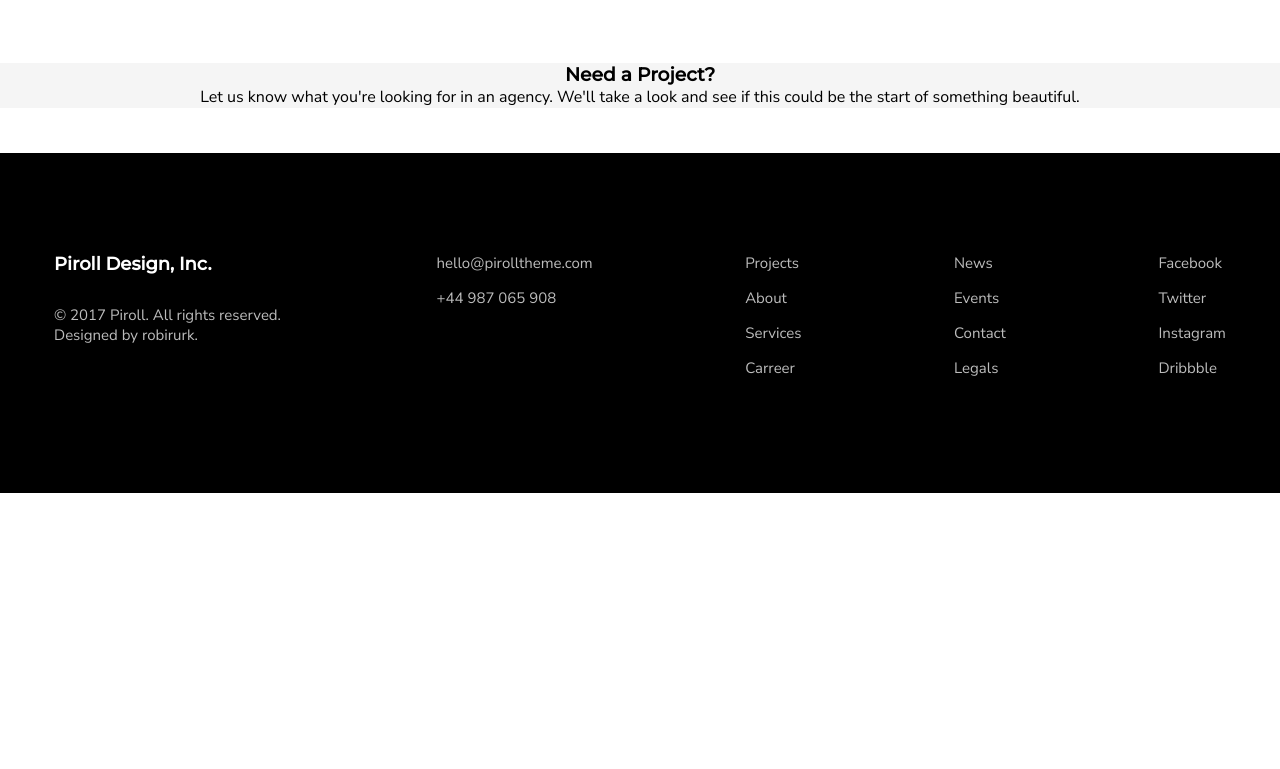
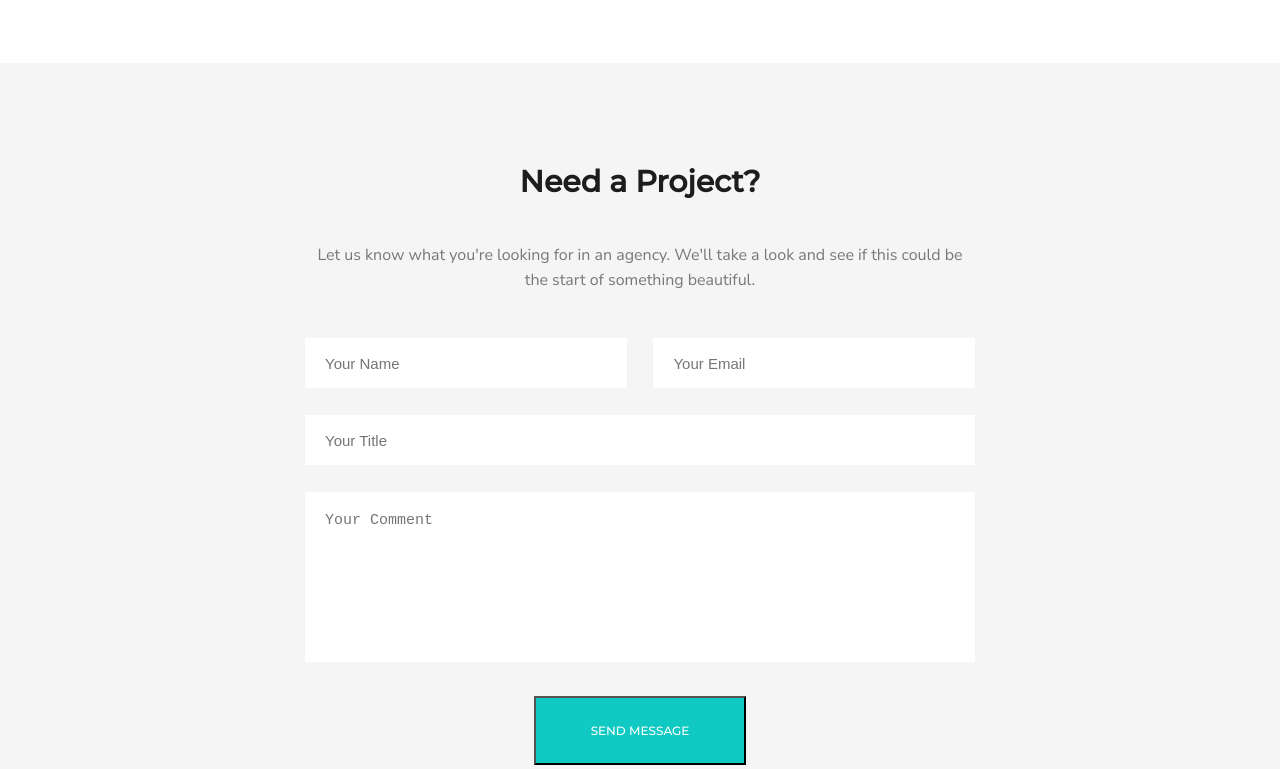
Before and after one commit to Viktorino4ka/PirollDesign, a plain HTML site: page index.html in a window 1280 px wide. Shown: the part 5155-5924 px from the top of the page. Before the commit the page ends 5648 px from the top, so only its background shows below. Drawn offline with Linux system fonts and the light colour scheme.

Commit message:
сделала форму

```diff
--- a/css/style.css
+++ b/css/style.css
@@ -416,12 +416,71 @@ background-color: #f5f5f5;
 }
 .project h3{
     font-family: 'Montserrat', sans-serif;
+    margin-bottom: 43px;
+    font-size: 30px;
+    color: #1d1d1d;
 }
 .project p{
     font-family: 'Nunito Sans', sans-serif;
+    line-height: 25px;
+    font-size: 16px;
+    color: #787878;
+
 }
 
+.project input{
+    width: 48%;
+    height: 50px;
 
+}
+
+.project__need{
+    max-width: 670px;
+    margin: auto;
+    padding: 100px 0px;
+}
+
+.project__your{
+    justify-content: space-between;
+    display: flex;
+}
+
+.project  input {
+    resize: none;
+    border: none;
+    margin-bottom: 27px;
+    padding-left: 20px;
+    color: #787878;
+    font-size: 15px;
+
+
+}
+.project form>input{
+    width: 100%;
+
+}
+.project textarea{
+    padding-left: 20px;
+    padding-top: 20px;
+    margin-bottom: 30px;
+    color: #787878;
+    font-size: 15px;
+    resize: none;
+    border: none;
+    height: 170px;
+    width: 100%;
+
+
+}
+
+.project button{
+    font-size: 12px;
+    color: #ffffff;
+    background-color: #10c9c3;
+    padding: 25px 55px;
+    text-transform: uppercase;
+    font-family: 'Montserrat', sans-serif;
+}
 
 
 
--- a/index.html
+++ b/index.html
@@ -261,10 +261,26 @@
     </section>
 
 <section class="project">
-
+<div class="project__need">
 <h3>Need a Project?</h3>
     <p>Let us know what you're looking for in an agency. We'll take a look and see
         if this could be the start of something beautiful.</p>
+
+    <form action="#" method="post">
+
+        <div class="project__your">
+
+            <input type="text" name="name" placeholder="Your Name">
+            <input type="text" name="email" placeholder="Your Email">
+        </div>
+
+        <input type="text" name="title" placeholder="Your Title">
+        <textarea name="comment" id="form__comment" placeholder="Your Comment"></textarea>
+
+
+        <button type="submit">send message</button>
+    </form>
+</div>
 
 
 
```
